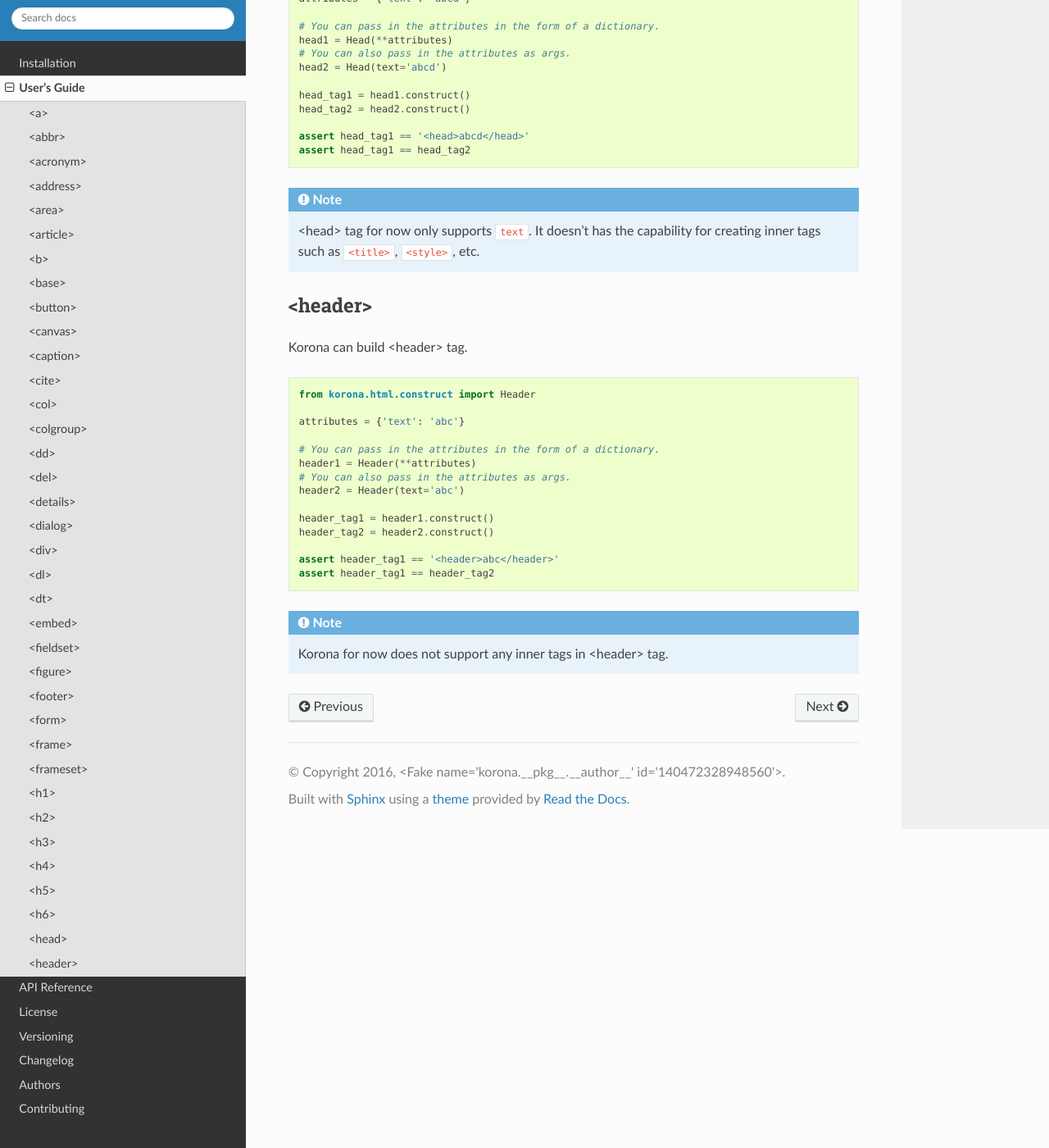
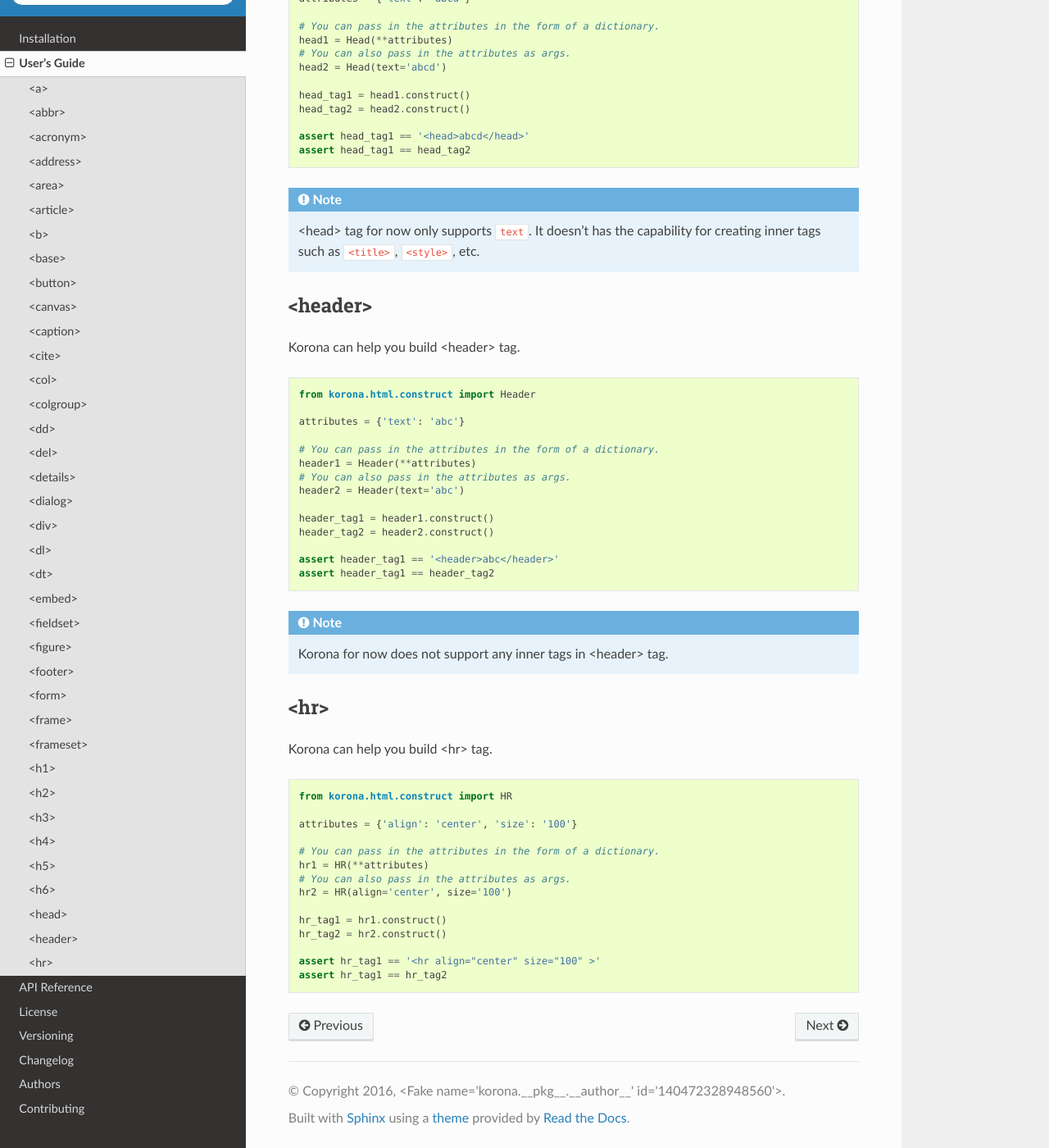
Before and after one commit to bharadwajyarlagadda/korona, a Sphinx documentation site: the page built from docs/guide.rst, in a window 1280 px wide and 1400 px high, scrolled down 16799 px. Shown: the whole window at 82% size. Built offline with Sphinx 7.4.7 and the Read the Docs theme 2.0.0, drawn with Linux system fonts in a browser that asks for light colours; the version number could not be read and is left out.

Commit message:
Added <hr> tag to CHANGELOG; Added api reference for HR() class; Added an example for constructing <hr> tag

```diff
--- a/CHANGELOG.rst
+++ b/CHANGELOG.rst
@@ -14,6 +14,7 @@ v0.3.0-alpha
   - <h6></h6>
   - <head></head>
   - <header></header>
+  - <hr>
 
 Caveats:
 
--- a/docs/api.rst
+++ b/docs/api.rst
@@ -144,3 +144,7 @@ API Reference
 
 .. autoclass:: korona.html.construct.Header
     :members:
+
+
+.. autoclass:: korona.html.construct.HR
+    :members:
--- a/docs/guide.rst
+++ b/docs/guide.rst
@@ -902,7 +902,7 @@ Korona can help you build ``<head>`` tag.
 <header>
 --------
 
-Korona can build <header> tag.
+Korona can help you build <header> tag.
 
 .. code-block:: python
 
@@ -922,3 +922,25 @@ Korona can build <header> tag.
     assert header_tag1 == header_tag2
 
 .. note:: Korona for now does not support any inner tags in <header> tag.
+
+<hr>
+----
+
+Korona can help you build <hr> tag.
+
+.. code-block:: python
+
+    from korona.html.construct import HR
+
+    attributes = {'align': 'center', 'size': '100'}
+
+    # You can pass in the attributes in the form of a dictionary.
+    hr1 = HR(**attributes)
+    # You can also pass in the attributes as args.
+    hr2 = HR(align='center', size='100')
+
+    hr_tag1 = hr1.construct()
+    hr_tag2 = hr2.construct()
+
+    assert hr_tag1 == '<hr align="center" size="100" >'
+    assert hr_tag1 == hr_tag2
```
